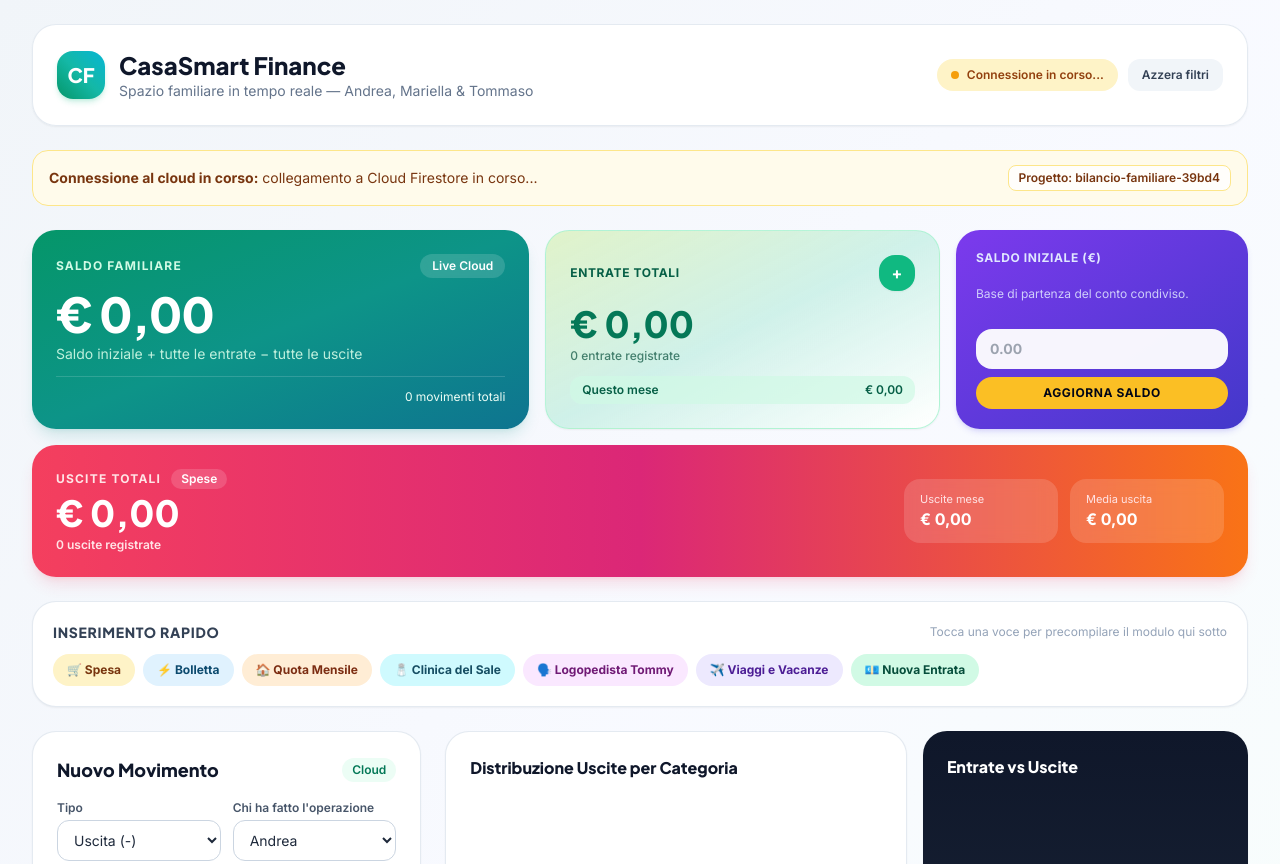
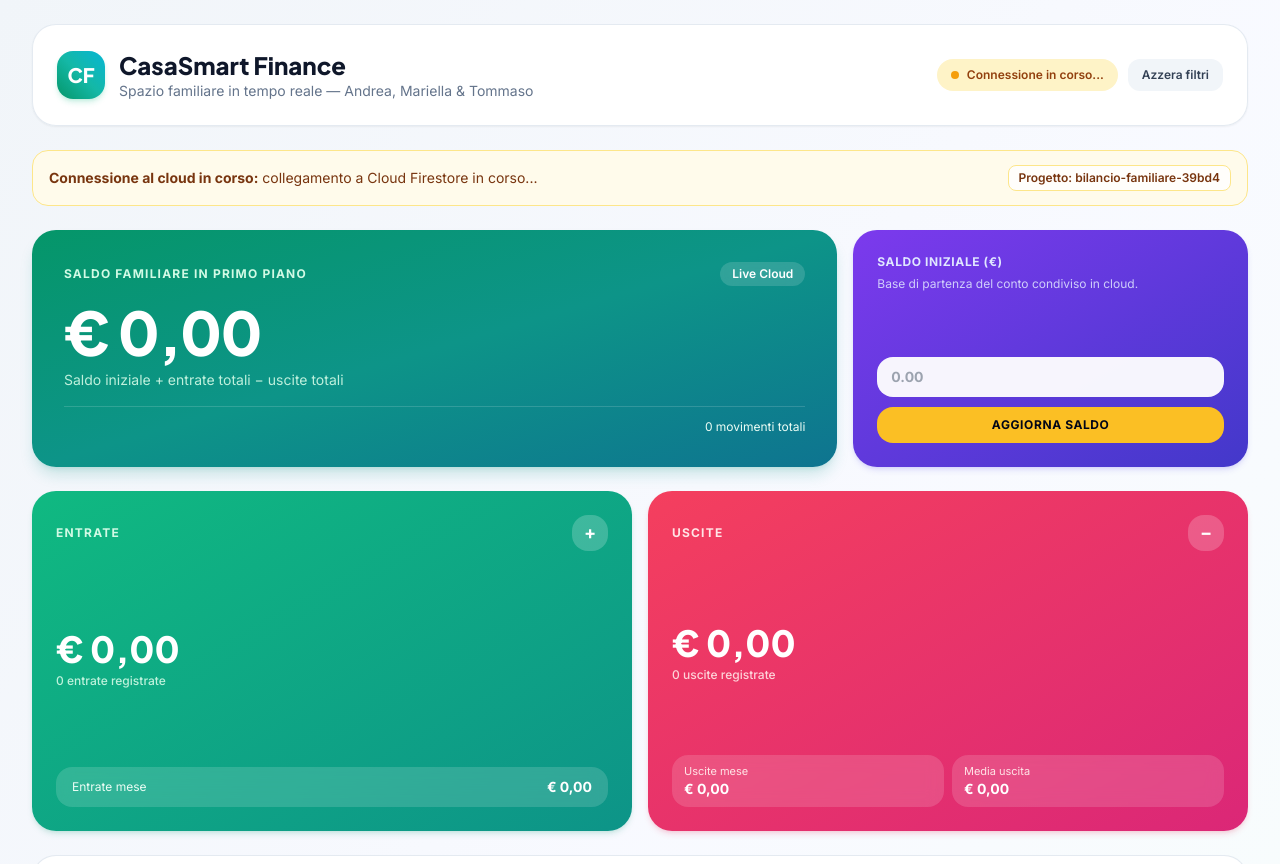
Before and after one commit to andreaattardo1983-blip/Bilancio-familiare, a plain HTML site: page index.html in a window 1280 px wide. Shown: the top 864 px of the page. Drawn offline with nearby package versions, Linux system fonts and the light colour scheme.

Commit message:
index.html

```diff
--- a/index.html
+++ b/index.html
@@ -27,7 +27,7 @@
 <body class="bg-gradient-to-br from-slate-100 via-indigo-50/40 to-emerald-50/40 text-slate-800 min-h-screen">
   <div class="max-w-7xl mx-auto px-4 py-6 sm:px-6 lg:px-8 space-y-6">
 
-    <!-- Header Vivace -->
+    <!-- Header -->
     <header class="bg-white/95 backdrop-blur p-5 sm:p-6 rounded-3xl border border-slate-200/90 shadow-sm flex flex-col lg:flex-row lg:items-center lg:justify-between gap-4">
       <div class="flex items-center gap-3.5">
         <div class="w-12 h-12 rounded-2xl bg-gradient-to-tr from-emerald-600 via-teal-500 to-cyan-500 text-white font-display font-extrabold text-xl flex items-center justify-center shadow-md shadow-emerald-500/20">
@@ -60,73 +60,80 @@
       </span>
     </div>
 
-    <!-- Bento Grid Principale: Riquadri Colorati di Diverse Dimensioni -->
-    <section class="grid grid-cols-1 md:grid-cols-12 gap-4">
-      <!-- Riquadro Grande: Saldo Familiare -->
-      <div class="md:col-span-6 lg:col-span-5 rounded-3xl p-6 text-white bg-gradient-to-br from-emerald-600 via-teal-600 to-cyan-700 shadow-lg shadow-teal-600/15 flex flex-col justify-between min-h-[190px]">
-        <div class="flex items-center justify-between">
-          <span class="text-xs font-bold uppercase tracking-widest text-emerald-100">Saldo Familiare</span>
+    <!-- Primo Piano: Saldo Familiare Grande + Saldo Iniziale -->
+    <section class="grid grid-cols-1 lg:grid-cols-12 gap-4">
+      <div class="lg:col-span-8 rounded-3xl p-6 sm:p-8 text-white bg-gradient-to-br from-emerald-600 via-teal-600 to-cyan-700 shadow-lg shadow-teal-600/20 flex flex-col justify-between min-h-[210px]">
+        <div class="flex items-center justify-between gap-2">
+          <span class="text-xs font-bold uppercase tracking-widest text-emerald-100">Saldo Familiare in Primo Piano</span>
           <span class="px-3 py-1 rounded-full text-xs font-semibold bg-white/15 backdrop-blur">Live Cloud</span>
         </div>
-        <div class="my-3">
-          <p id="kpiSaldo" class="font-display text-4xl sm:text-5xl font-extrabold tracking-tight">€ 0,00</p>
-          <p class="mt-1.5 text-xs sm:text-sm text-emerald-100/90">Saldo iniziale + tutte le entrate − tutte le uscite</p>
+
+        <div class="my-4">
+          <p id="kpiSaldo" class="font-display text-4xl sm:text-6xl font-extrabold tracking-tight">€ 0,00</p>
+          <p class="mt-2 text-xs sm:text-sm text-emerald-100/90">Saldo iniziale + entrate totali − uscite totali</p>
         </div>
-        <div class="flex items-center justify-between pt-3 border-t border-white/15 text-xs text-emerald-50">
+
+        <div class="flex flex-wrap items-center justify-between gap-2 pt-3 border-t border-white/15 text-xs text-emerald-50">
           <span id="etichettaMese" class="font-semibold capitalize"></span>
           <span id="kpiConteggioTotale">0 movimenti totali</span>
         </div>
       </div>
 
-      <!-- Riquadro Medio: Entrate -->
-      <div class="md:col-span-6 lg:col-span-4 rounded-3xl p-6 bg-gradient-to-br from-lime-400/25 via-emerald-400/20 to-white border border-emerald-200/80 shadow-sm flex flex-col justify-between min-h-[190px]">
-        <div class="flex items-center justify-between">
-          <span class="text-xs font-bold uppercase tracking-wider text-emerald-800">Entrate Totali</span>
-          <span class="w-9 h-9 rounded-2xl bg-emerald-500 text-white flex items-center justify-center font-bold text-base shadow-sm">+</span>
+      <div class="lg:col-span-4 rounded-3xl p-6 bg-gradient-to-br from-violet-600 to-indigo-700 text-white shadow-md shadow-indigo-600/15 flex flex-col justify-between min-h-[210px]">
+        <div>
+          <label for="inputSaldoIniziale" class="block text-xs font-bold uppercase tracking-wider text-indigo-100">
+            Saldo Iniziale (€)
+          </label>
+          <p class="text-xs text-indigo-100/85 mt-1.5">Base di partenza del conto condiviso in cloud.</p>
         </div>
-        <div>
-          <p id="kpiEntrate" class="font-display text-3xl sm:text-4xl font-extrabold text-emerald-700">€ 0,00</p>
-          <p id="kpiConteggioEntrate" class="mt-1 text-xs font-medium text-emerald-900/70">0 entrate registrate</p>
-        </div>
-        <div class="text-xs font-semibold text-emerald-800 bg-emerald-100/70 px-3 py-1.5 rounded-xl flex items-center justify-between">
-          <span>Questo mese</span>
-          <span id="meseEntrate">€ 0,00</span>
-        </div>
-      </div>
 
-      <!-- Riquadro Compatto: Saldo Iniziale -->
-      <div class="md:col-span-12 lg:col-span-3 rounded-3xl p-5 bg-gradient-to-br from-violet-600 to-indigo-700 text-white shadow-md shadow-indigo-600/15 flex flex-col justify-between min-h-[190px]">
-        <label for="inputSaldoIniziale" class="block text-xs font-bold uppercase tracking-wider text-indigo-100">
-          Saldo Iniziale (€)
-        </label>
-        <p class="text-xs text-indigo-100/85 mt-1">Base di partenza del conto condiviso.</p>
-        <div class="mt-3 space-y-2">
+        <div class="mt-4 space-y-2.5">
           <input id="inputSaldoIniziale" type="number" step="0.01" placeholder="0.00" class="w-full px-3.5 py-2.5 rounded-2xl bg-white/95 text-slate-900 text-sm font-bold focus:outline-none focus:ring-2 focus:ring-amber-300" />
-          <button id="btnSalvaSaldo" type="button" class="w-full py-2 rounded-2xl bg-amber-400 hover:bg-amber-300 text-slate-950 text-xs font-extrabold uppercase tracking-wider transition">
+          <button id="btnSalvaSaldo" type="button" class="w-full py-2.5 rounded-2xl bg-amber-400 hover:bg-amber-300 text-slate-950 text-xs font-extrabold uppercase tracking-wider transition">
             Aggiorna Saldo
           </button>
         </div>
       </div>
+    </section>
 
-      <!-- Riquadro Largo Colorato: Uscite -->
-      <div class="md:col-span-12 rounded-3xl p-6 bg-gradient-to-r from-rose-500 via-pink-600 to-orange-500 text-white shadow-lg shadow-rose-500/15 flex flex-col lg:flex-row lg:items-center lg:justify-between gap-4">
-        <div class="space-y-1">
-          <div class="flex items-center gap-2.5">
-            <span class="text-xs font-bold uppercase tracking-widest text-rose-100">Uscite Totali</span>
-            <span class="px-2.5 py-0.5 rounded-full text-xs font-semibold bg-white/15">Spese</span>
-          </div>
-          <p id="kpiUscite" class="font-display text-3xl sm:text-4xl font-extrabold">€ 0,00</p>
-          <p id="kpiConteggioUscite" class="text-xs font-semibold text-rose-100">0 uscite registrate</p>
+    <!-- Quadrati Uguali: Entrate vs Uscite -->
+    <section class="grid grid-cols-1 sm:grid-cols-2 gap-4">
+      <div class="sm:aspect-square sm:max-h-[340px] w-full rounded-3xl p-6 bg-gradient-to-br from-emerald-500 to-teal-600 text-white shadow-md shadow-emerald-600/15 flex flex-col justify-between">
+        <div class="flex items-center justify-between">
+          <span class="text-xs font-bold uppercase tracking-widest text-emerald-100">Entrate</span>
+          <span class="w-9 h-9 rounded-2xl bg-white/20 text-white flex items-center justify-center font-bold text-lg">+</span>
         </div>
 
-        <div class="grid grid-cols-2 gap-3 lg:w-80 text-xs">
-          <div class="bg-white/15 backdrop-blur rounded-2xl px-4 py-3">
+        <div>
+          <p id="kpiEntrate" class="font-display text-3xl sm:text-4xl font-extrabold">€ 0,00</p>
+          <p id="kpiConteggioEntrate" class="mt-1 text-xs font-medium text-emerald-100/90">0 entrate registrate</p>
+        </div>
+
+        <div class="bg-white/15 backdrop-blur rounded-2xl px-4 py-2.5 text-xs flex items-center justify-between">
+          <span class="text-emerald-50">Entrate mese</span>
+          <strong id="meseEntrate" class="text-sm font-extrabold">€ 0,00</strong>
+        </div>
+      </div>
+
+      <div class="sm:aspect-square sm:max-h-[340px] w-full rounded-3xl p-6 bg-gradient-to-br from-rose-500 to-pink-600 text-white shadow-md shadow-rose-600/15 flex flex-col justify-between">
+        <div class="flex items-center justify-between">
+          <span class="text-xs font-bold uppercase tracking-widest text-rose-100">Uscite</span>
+          <span class="w-9 h-9 rounded-2xl bg-white/20 text-white flex items-center justify-center font-bold text-lg">−</span>
+        </div>
+
+        <div>
+          <p id="kpiUscite" class="font-display text-3xl sm:text-4xl font-extrabold">€ 0,00</p>
+          <p id="kpiConteggioUscite" class="mt-1 text-xs font-medium text-rose-100/90">0 uscite registrate</p>
+        </div>
+
+        <div class="grid grid-cols-2 gap-2 text-xs">
+          <div class="bg-white/15 backdrop-blur rounded-2xl px-3 py-2">
             <span class="text-rose-100 block text-[11px]">Uscite mese</span>
-            <strong id="meseUscite" class="text-base">€ 0,00</strong>
+            <strong id="meseUscite" class="text-sm font-extrabold">€ 0,00</strong>
           </div>
-          <div class="bg-white/15 backdrop-blur rounded-2xl px-4 py-3">
+          <div class="bg-white/15 backdrop-blur rounded-2xl px-3 py-2">
             <span class="text-rose-100 block text-[11px]">Media uscita</span>
-            <strong id="mediaUscita" class="text-base">€ 0,00</strong>
+            <strong id="mediaUscita" class="text-sm font-extrabold">€ 0,00</strong>
           </div>
         </div>
       </div>
@@ -149,7 +156,7 @@
       </div>
     </section>
 
-    <!-- Modulo + Grafici Asimmetrici -->
+    <!-- Modulo + Grafici -->
     <section class="grid grid-cols-1 lg:grid-cols-12 gap-6">
       <form id="formMovimento" class="lg:col-span-4 bg-white p-6 rounded-3xl border border-slate-200/90 shadow-sm space-y-4">
         <div class="flex items-center justify-between">
@@ -228,7 +235,7 @@
       </div>
     </section>
 
-    <!-- Storico Movimenti (mostra chi ha fatto cosa) -->
+    <!-- Storico Movimenti -->
     <section class="bg-white p-6 rounded-3xl border border-slate-200/90 shadow-sm">
       <div class="flex flex-col sm:flex-row sm:items-center sm:justify-between gap-3 mb-4">
         <div>
```
